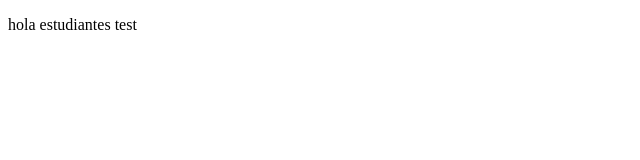
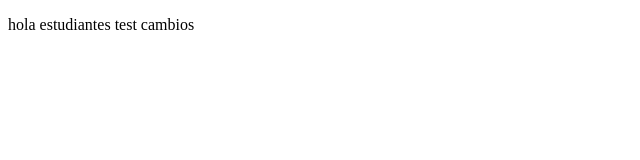
Before and after one commit to gcruzz/ProyectoDemoCursoPreWork, a plain HTML site: page index.html in a window 1280 px wide. Shown: the full height of the page, 0-640 px from the left. Drawn offline with Linux system fonts and the light colour scheme.

Commit message:
Nuevos cambios

```diff
--- a/index.html
+++ b/index.html
@@ -6,6 +6,6 @@
     <title>titulo</title>
 </head>
 <body>
-    <p>hola estudiantes test</p>
+    <p>hola estudiantes test cambios</p>
 </body>
 </html>
```
